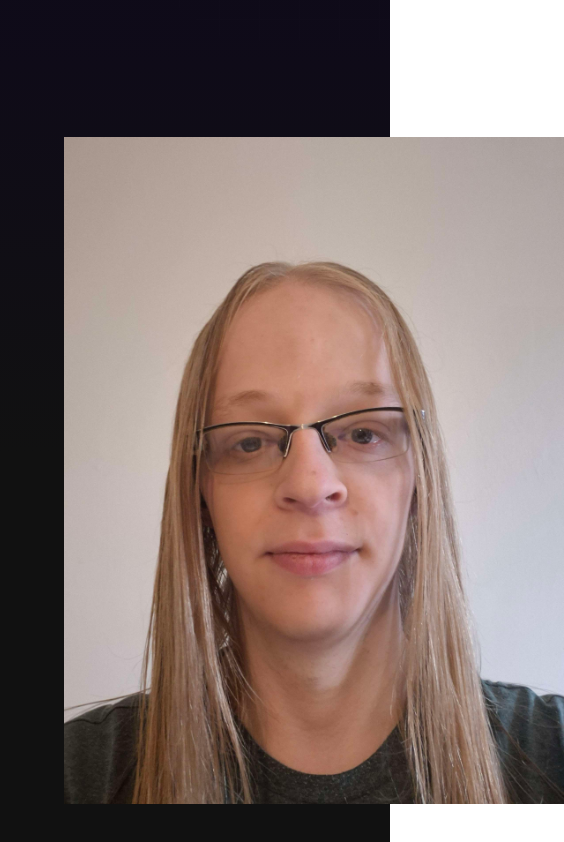
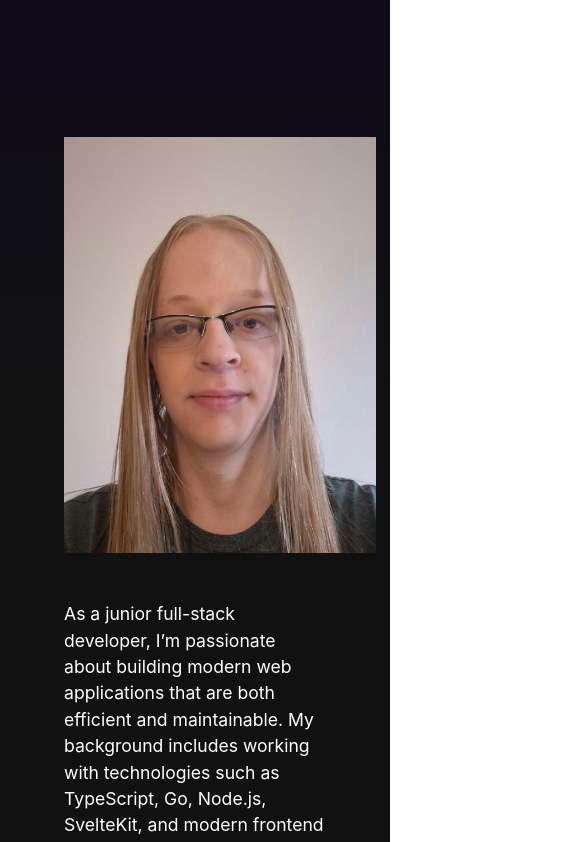
Before and after one commit to LyneQ/portfolio-v2, a Vue app: page / in a window 390 px wide. Shown: the part 1520-2362 px from the top of the page, 564 px wide, since content can reach past the window. Built offline with nearby package versions, Linux system fonts and the light colour scheme.

Commit message:
Adjust `Presentation` avatar styles by adding a responsive `max-width` property.

```diff
--- a/src/components/home/Presentation.vue
+++ b/src/components/home/Presentation.vue
@@ -40,6 +40,7 @@
 
   .avatar {
     width: 500px;
+    max-width: 80vw;
     object-fit: cover;
   }
 
```
